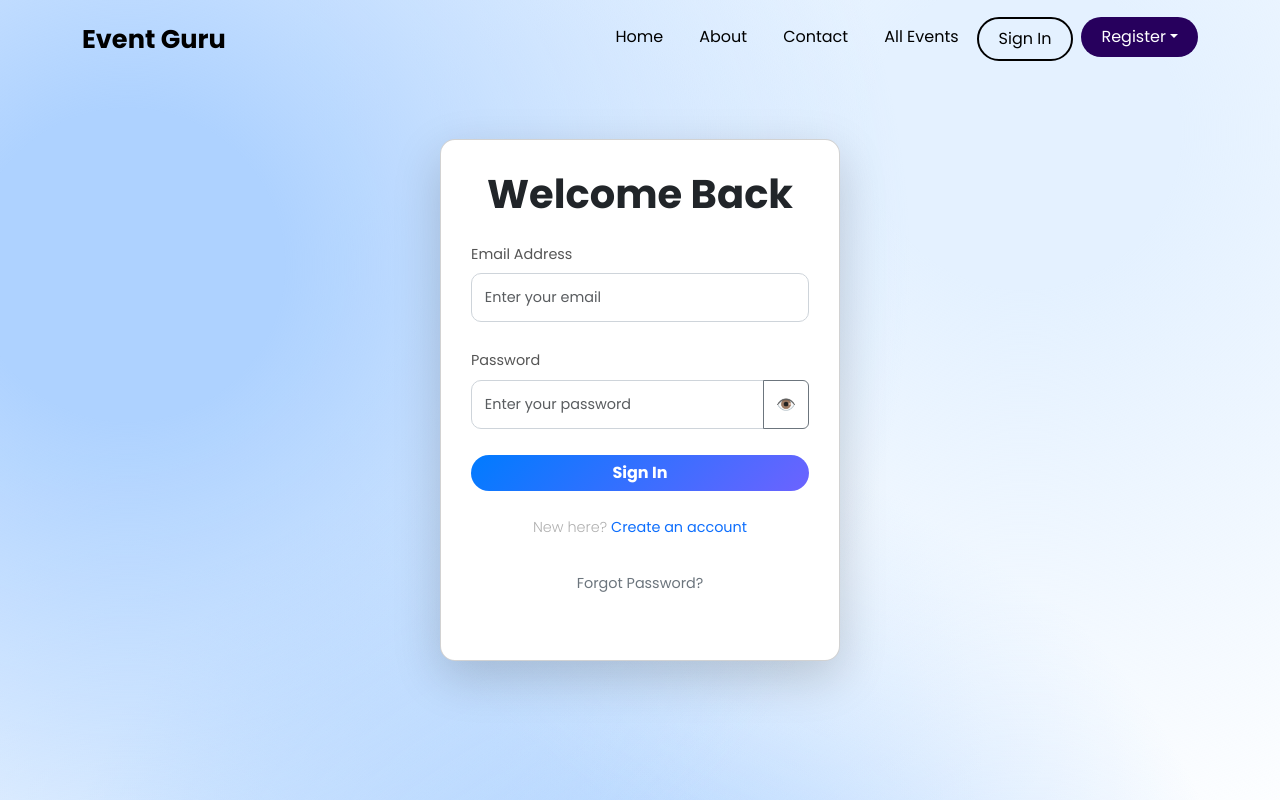
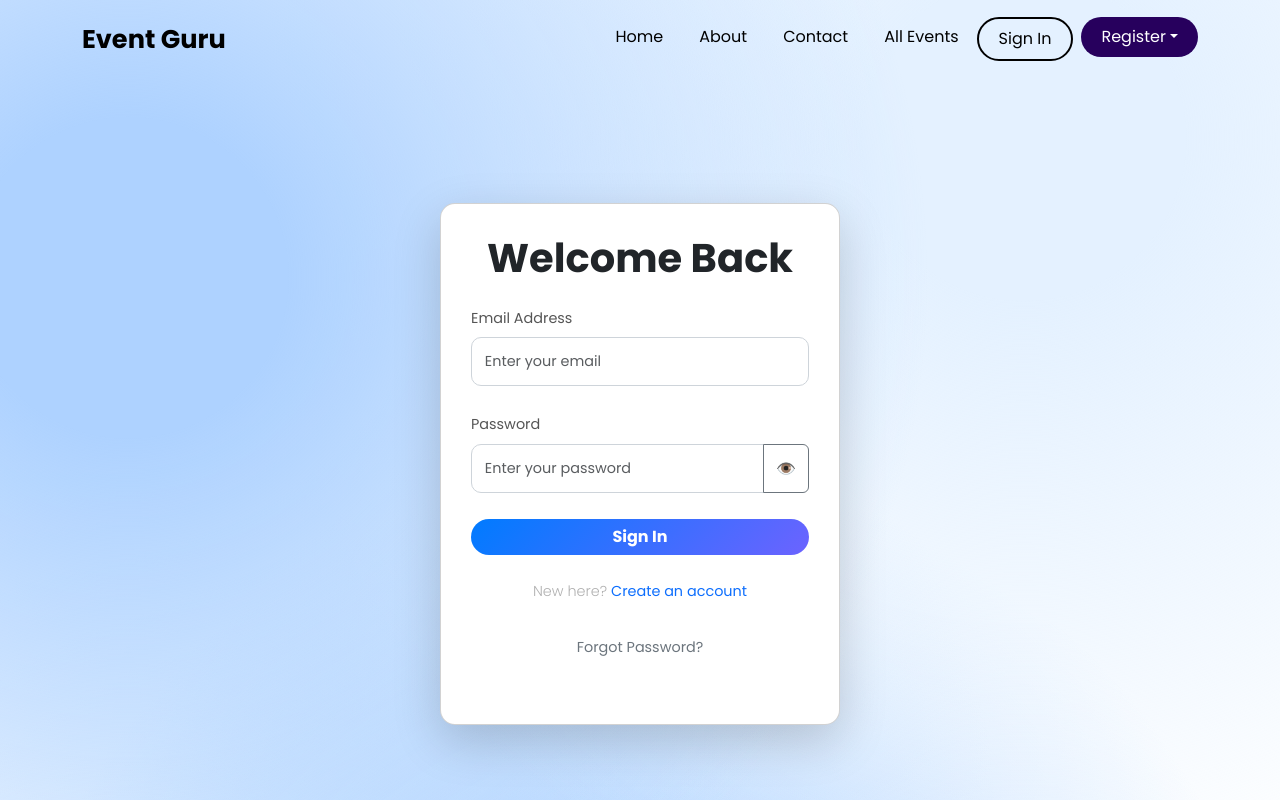
Before and after one commit to Malinda-kawshalya/Event---Management-, a React (Create React App) app in the folder event-management-frontend/: page /signin in a window 1280 px wide. Shown: the top 800 px of the page. Built offline with nearby package versions, Linux system fonts and the light colour scheme.

Commit message:
header error

```diff
--- a/event-management-frontend/src/App.js
+++ b/event-management-frontend/src/App.js
@@ -1,5 +1,5 @@
 import React from "react";
-import { BrowserRouter as Router, Routes, Route } from "react-router-dom";
+import { BrowserRouter as Router, Routes, Route, useLocation } from "react-router-dom";
 import Navbar from "./components/Navbar"; // Import your Navbar component
 import HomePage from "./components/HomePage"; // Home page component
 import About from "./components/AboutUs"; // About page component
@@ -26,6 +26,18 @@ import "bootstrap/dist/css/bootstrap.min.css";
 import "./css/Global.css";
 import Chat from "./components/ChatBot";
 
+// Content wrapper component that adds spacing except on homepage
+const ContentWrapper = ({ children }) => {
+  const location = useLocation();
+  const isHomePage = location.pathname === "/";
+
+  return (
+    <div className={isHomePage ? "" : "content-wrapper"}>
+      {children}
+    </div>
+  );
+};
+
 const App = () => {
   return (
     <Router>
@@ -34,7 +46,8 @@ const App = () => {
         <div className="color-drops">
           <Navbar />
 
-          {/* Routing */}
+          {/* Routing with ContentWrapper */}
+          <ContentWrapper>
             <Routes>
               {/* Public Routes */}
               <Route path="/" element={<HomePage />} />
@@ -116,6 +129,7 @@ const App = () => {
                 }
               />
             </Routes>
+          </ContentWrapper>
           <Footer />
         </div>
       </div>
--- a/event-management-frontend/src/css/Global.css
+++ b/event-management-frontend/src/css/Global.css
@@ -12,3 +12,9 @@
       radial-gradient(circle at 70% 90%, rgb(255, 255, 255) 10%, transparent 50%);
     background-size: cover;
   }
+
+  /* Add this to your Global.css file */
+.content-wrapper {
+  margin-top: 3rem; /* Adjust this value to control the amount of space */
+  padding-top: 1rem;
+}
```
Lines whose indentation alone changed are shown as unchanged.
